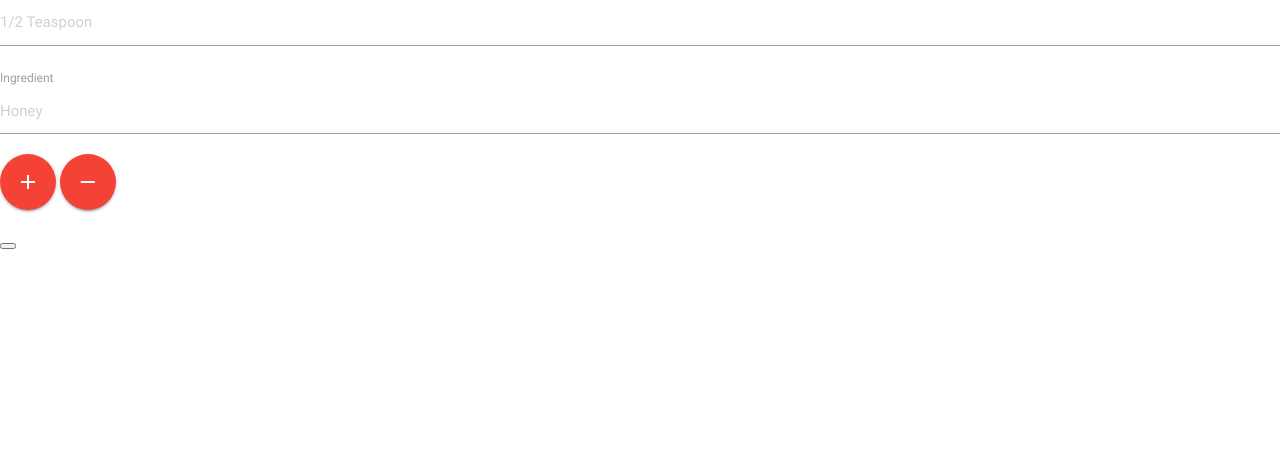
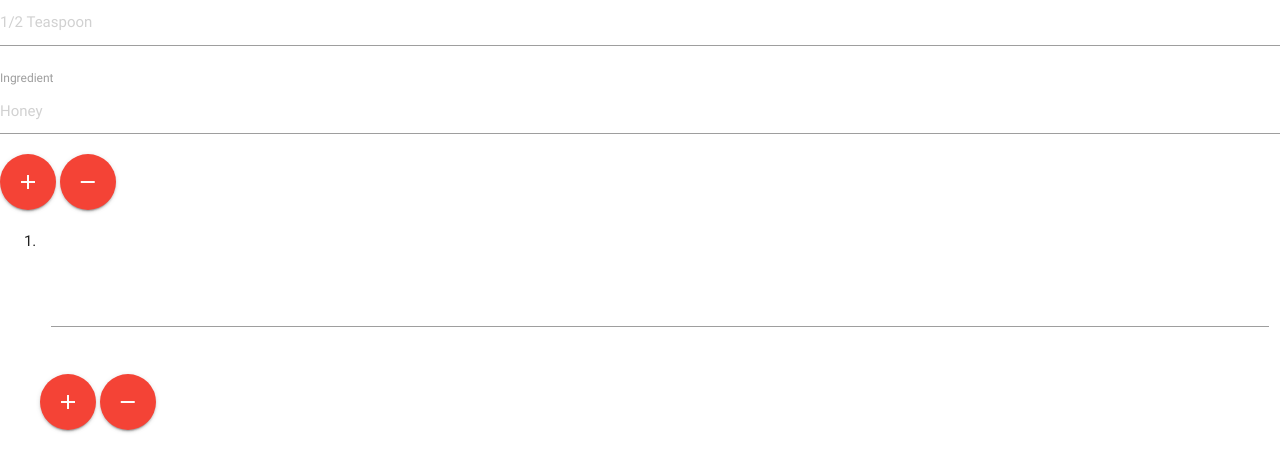
Before and after one commit to Code-Institute-Submissions/milestone-project-5, a Flask app: page / in a window 1280 px wide. Shown: the part 1131-1596 px from the top of the page. Before the commit the page ends 1380 px from the top, so only its background shows below. Run offline with Flask 2, Linux system fonts and the light colour scheme; some libraries are stand-ins or nearby versions.

Commit message:
add instructions and buttons

```diff
--- a/templates/addrecipe.html
+++ b/templates/addrecipe.html
@@ -58,32 +58,32 @@
         </div>
     </div>
 
- <div class="row">
+    <div class="row">
         <label for="recipe-name">Quantity</label>
         <input type="text" name="quantity" id="quantity" placeholder="1/2 Teaspoon">
-              <label for="recipe-name">Ingredient</label>
+        <label for="recipe-name">Ingredient</label>
         <input type="text" name="ingredient" id="ingredient" placeholder="Honey">
-        <!--<input type="button" value="Add" class="add" id="add" />-->
-          <a class="btn-floating btn-large waves-effect waves-light red" id="add-ingredient"><i class="material-icons">add</i></a>
-          <a class="btn-floating btn-large waves-effect waves-light red" id="remove-ingredient"><i class="material-icons">remove</i></a>
+        <a class="btn-floating btn-large waves-effect waves-light red" id="add-ingredient"><i class="material-icons">add</i></a>
+        <a class="btn-floating btn-large waves-effect waves-light red" id="remove-ingredient"><i class="material-icons">remove</i></a>
 
     </div>
 
 
-    <button id="submit-recipe"></button>
+    <div class="row">
+        <ol>
+            <div class="row">
+            <li class = "instruction-item-1">
+                    <div class="input-field col s12">
+                        <textarea id="instructions-1" class="materialize-textarea"></textarea>
+                        <!--<label for="textarea1">Textarea</label>-->
+                    </div>
 
-  <!--<a  id="add">+</a></td>-->
-  <!--<table id="mytable" width="300" border="1" cellspacing="0" cellpadding="2">-->
-  <!--<tbody>-->
-  <!--  <tr>-->
-  <!--    <td>Name</td>-->
-  <!--  </tr>-->
-  <!--  <tr class="person">-->
-  <!--    <td><input type="text" name="name" id="name" /></td>-->
-  <!--  </tr>-->
-  <!--  </tbody>-->
-  <!--</table>-->
-
+            </li>
+            </div>
+             <a class="btn-floating btn-large waves-effect waves-light red" id="add-instruction"><i class="material-icons">add</i></a>
+        <a class="btn-floating btn-large waves-effect waves-light red" id="remove-instruction"><i class="material-icons">remove</i></a>
+        </ol>
+    </div>
 
 
 </form>
--- a/templates/base.html
+++ b/templates/base.html
@@ -23,18 +23,38 @@
         $(document).ready(function() {
             $('select').material_select();
 
-            count = 0;
+
+            let ingredientCount = 0;
+
 
             $("#add-ingredient").click(function() {
-                count++;
-                $(this).before(` <label for="recipe-name" class="label-${count}">Quantity</label> <input type="text" name="quantity" id="quantity-${count}" placeholder="1/2 Teaspoon">  <label for="recipe-name" class="label-${count}">Ingredient</label>  <input type="text" name="ingredient" id="ingredient-${count}" placeholder="Honey">`)
+                ingredientCount++;
+                $(this).before(` <label for="recipe-name" class="label-${ingredientCount}">Quantity</label> <input type="text" name="quantity" id="quantity-${ingredientCount}" placeholder="1/2 Teaspoon">  <label for="recipe-name" class="label-${ingredientCount}">Ingredient</label>  <input type="text" name="ingredient" id="ingredient-${ingredientCount}" placeholder="Honey">`)
             });
 
             $("#remove-ingredient").click(function() {
-                $(`#quantity-${count}`).remove();
-                $(`#ingredient-${count}`).remove();
-                $(`.label-${count}`).remove();
-                count--;
+                $(`#quantity-${ingredientCount}`).remove();
+                $(`#ingredient-${ingredientCount}`).remove();
+                $(`.label-${ingredientCount}`).remove();
+                ingredientCount--;
+            });
+
+            let instructionCount = 1;
+
+                 $("#add-instruction").click(function() {
+                instructionCount++;
+                $(this).before(`  <div class = "row"><li class = "instruction-item-${instructionCount}">
+                    <div class="input-field col s12">
+                        <textarea id="instructions-${ingredientCount}" class="materialize-textarea"></textarea>
+                        <!--<label for="textarea1">Textarea</label>-->
+                    </div>
+
+            </li></row>`)
+            });
+
+            $("#remove-instruction").click(function() {
+                $(`.instruction-item-${instructionCount}`).remove();
+                instructionCount--;
             });
 
 
```
